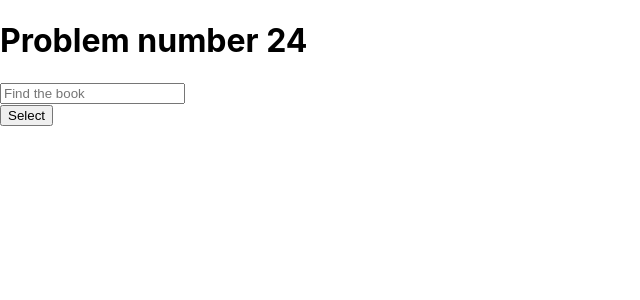
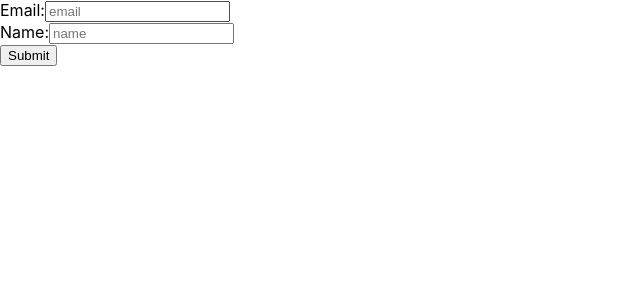
Before and after one commit to aniket2727/React-Interview, a React (Create React App) app in the folder app/: page / in a window 1280 px wide. Shown: the top 300 px of the page, without its empty margins (0-640 px from the left). Built offline with nearby package versions, Linux system fonts and the light colour scheme.

Commit message:
added  react form

```diff
--- a/app/src/App.js
+++ b/app/src/App.js
@@ -42,10 +42,11 @@
 import Proble23 from "./componets/Proble23";
 import Resolveandreject from "./componets/Resolveandreject";
 import Problem24 from "./Problem24";
+import FormInReacts from "./componets/FormInReacts";
 function App() {
   return (
    <div className="">
-       <Problem24/>
+       <FormInReacts/>
    </div>
   );
 }
--- /dev/null
+++ b/app/src/componets/FormInReacts.js
@@ -0,0 +1,59 @@
+import React, { useState } from 'react';
+
+const FormInReacts = () => {
+  const [formData, setFormData] = useState({
+    name: '',
+    email: '',
+  });
+
+  const handleInput = (e) => {
+    const { name, value } = e.target;
+    console.log(name, value); // Corrected to log name and value
+    setFormData((prevData) => ({
+      ...prevData,
+      [name]: value,
+    }));
+  };
+
+  const handleSubmit = (e) => {
+    e.preventDefault();
+    console.log('Form data submitted:', formData);
+    // Clear the form after submission
+    setFormData({
+      name: '',
+      email: '',
+    });
+  };
+
+  return (
+    <div>
+      <form onSubmit={handleSubmit}>
+        <label>
+          Email:
+          <input
+            type="email"
+            placeholder="email"
+            value={formData.email}
+            name="email"
+            onChange={handleInput}
+          />
+        </label>
+        <br />
+        <label>
+          Name:
+          <input
+            type="text"
+            placeholder="name"
+            value={formData.name}
+            name="name"
+            onChange={handleInput}
+          />
+        </label>
+        <br />
+        <button type="submit">Submit</button>
+      </form>
+    </div>
+  );
+};
+
+export default FormInReacts;
```
Also changed, not shown: app/src/componets/autosujjectionIn Input/AutosujjectionInInput.js (added, +15 -0 lines).
